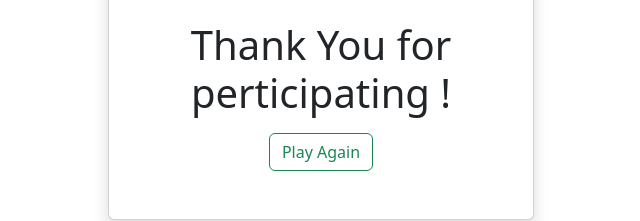
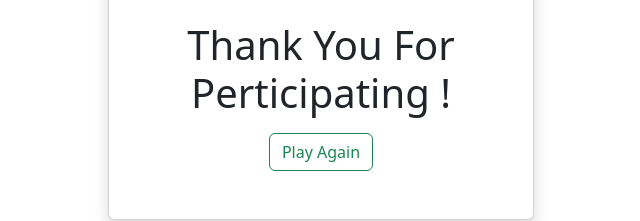
Before and after one commit to raihan40/show_me_your_vocab_power, a plain HTML site: page thank.html in a window 1280 px wide. Shown: the part 357-578 px from the top of the page, without its empty margins (319-959 px from the left). Drawn offline with nearby package versions, Linux system fonts and the light colour scheme.

Commit message:
Update thank.html

```diff
--- a/thank.html
+++ b/thank.html
@@ -27,7 +27,7 @@
                         </svg>
                 </div>
                 <div class="text-center">
-                    <h1>Thank You for perticipating !</h1>
+                    <h1>Thank You For Perticipating !</h1>
                     <p></p>
                     <button class="btn btn-outline-success" onclick="back()">Play Again</button>
                 </div>
```
